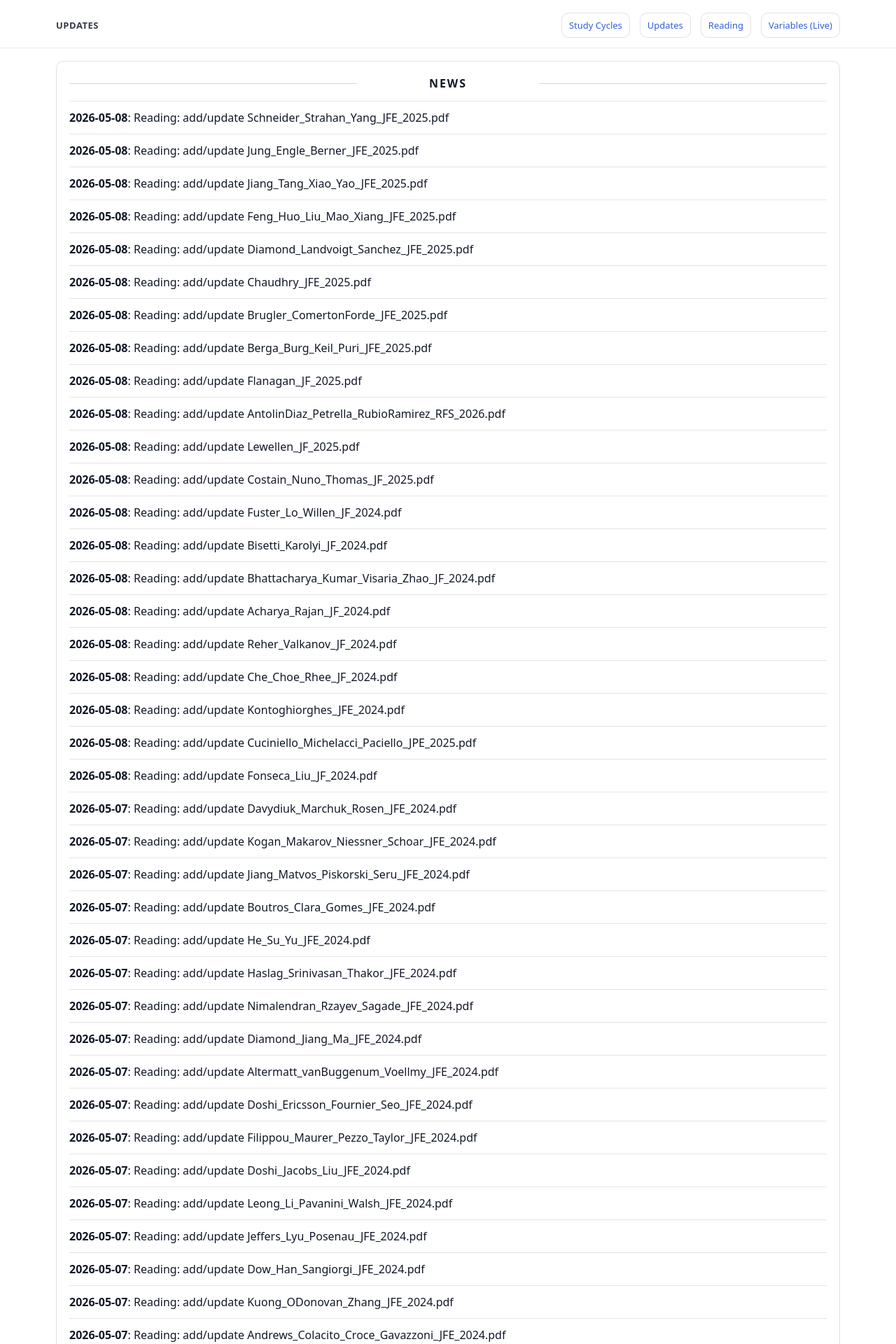
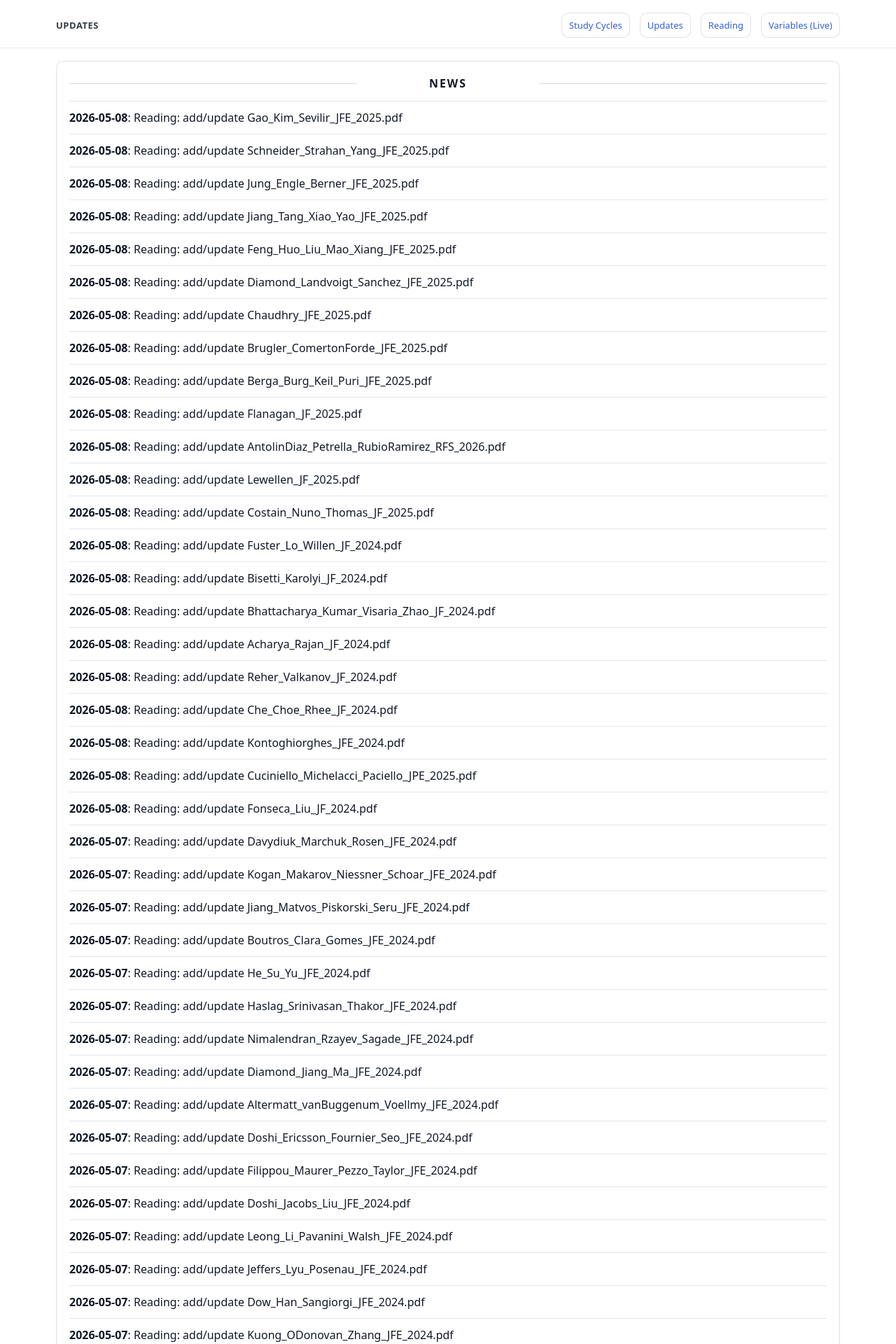
Before and after one commit to yaxinzn/study-archive, a Jekyll site: the page built from updates/index.md, in a window 1280 px wide. Shown: the top 1920 px of the page at 70% size. Built offline with Jekyll 4.4.1, drawn with Linux system fonts in a browser that asks for light colours; some of the changed text lies outside the part shown.

Commit message:
chore: update NEWS feed

```diff
--- a/_data/news.yml
+++ b/_data/news.yml
@@ -1,4 +1,7 @@
 # Auto-generated update history (sorted newest -> oldest). Do not edit manually.
+- ts: "1778231759"
+  date: "2026-05-08"
+  title: "Reading: add/update Gao_Kim_Sevilir_JFE_2025.pdf"
 - ts: "1778231621"
   date: "2026-05-08"
   title: "Reading: add/update Schneider_Strahan_Yang_JFE_2025.pdf"
```
